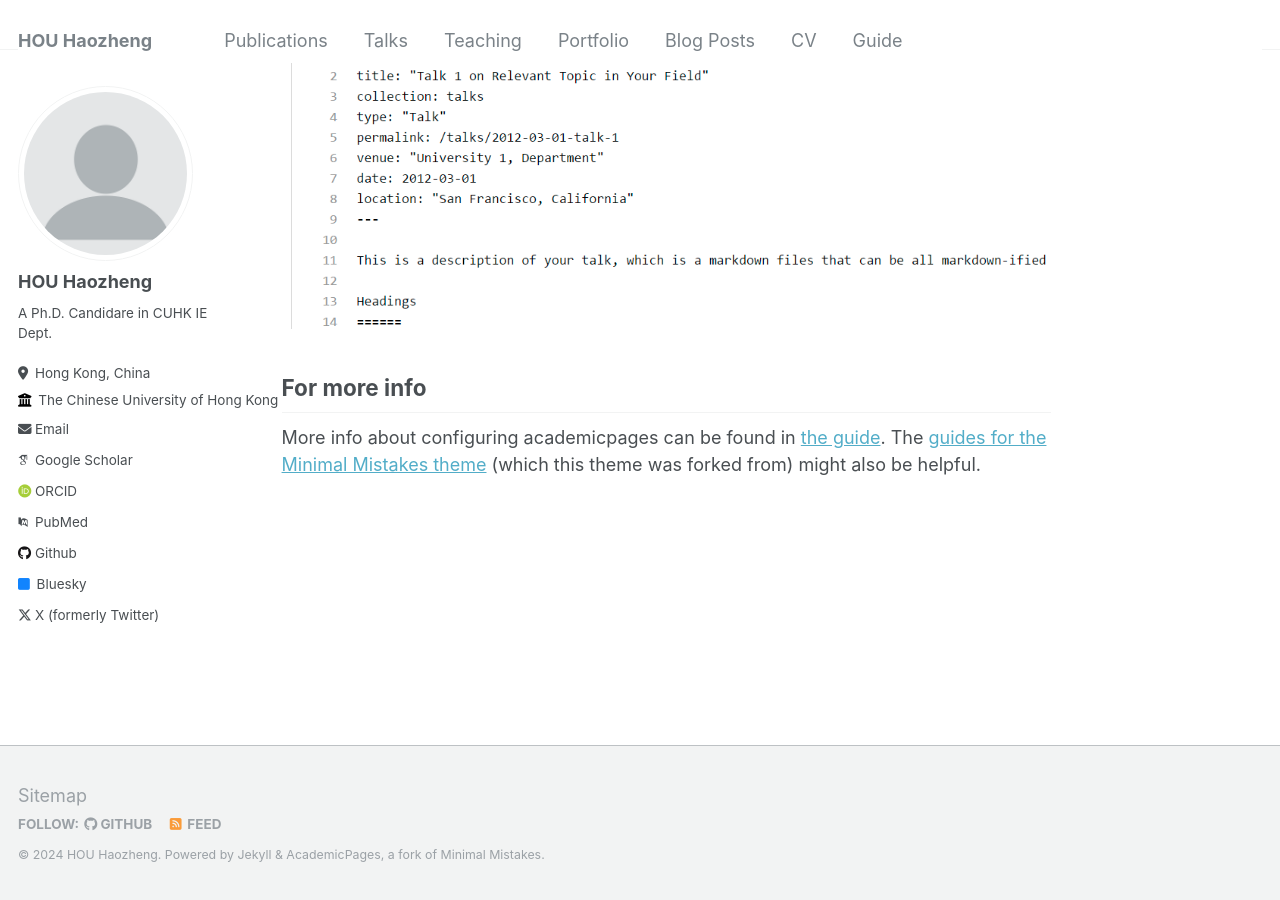
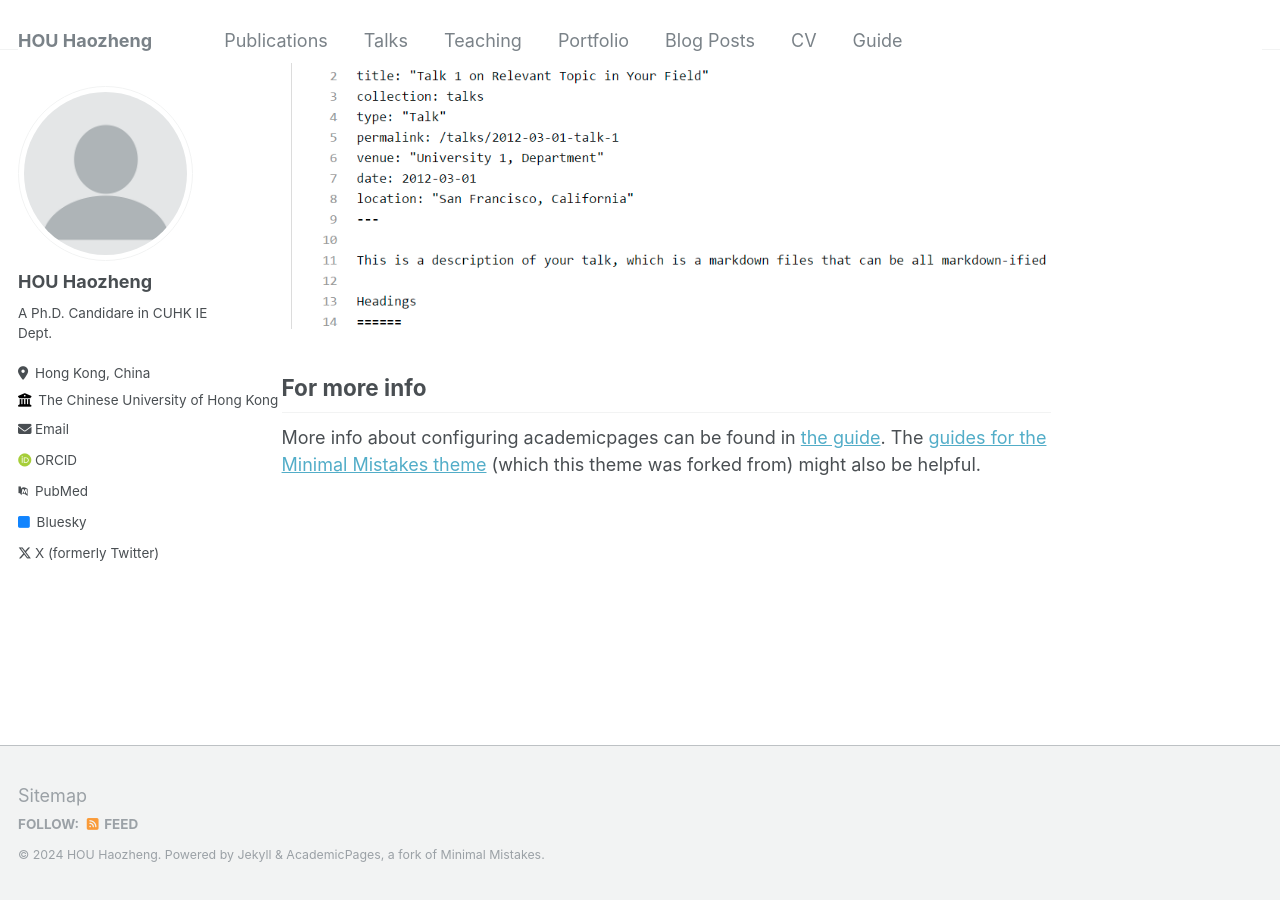
Before and after one commit to xtgg4310/xtgg431.github.io, a Jekyll site: the page built from _pages/about.md, in a window 1280 px wide and 900 px high, scrolled down 2640 px. Built offline with Jekyll 4.4.1, drawn with Linux system fonts in a browser that asks for light colours; some web fonts are replaced.

Commit message:
Update _config.yml

```diff
--- a/_config.yml
+++ b/_config.yml
@@ -33,7 +33,7 @@ author:
 
   # Academic websites
   arxiv            : # URL - Update with the correct link to your profile
-  googlescholar    : "https://scholar.google.com/citations?user=U97ZN3gAAAAJ&hl=zh-CN&oi=ao"
+  googlescholar    : #"https://scholar.google.com/citations?user=U97ZN3gAAAAJ&hl=zh-CN&oi=ao"
   impactstory      : # URL
   orcid            : "http://orcid.org/yourorcidurl"
   pubmed           : "https://www.ncbi.nlm.nih.gov/pubmed/?term=john+snow"
@@ -43,7 +43,7 @@ author:
   bitbucket        : # Username - Update with your username on the site
   codepen          : # Username
   dribbble         : # Username
-  github           : "xtgg4310"
+  github           : #"xtgg4310"
   kaggle           : # Username
   stackoverflow    : # User number or user number and name (i.e., use "1" or "1/jeff-atwood")
 
```
